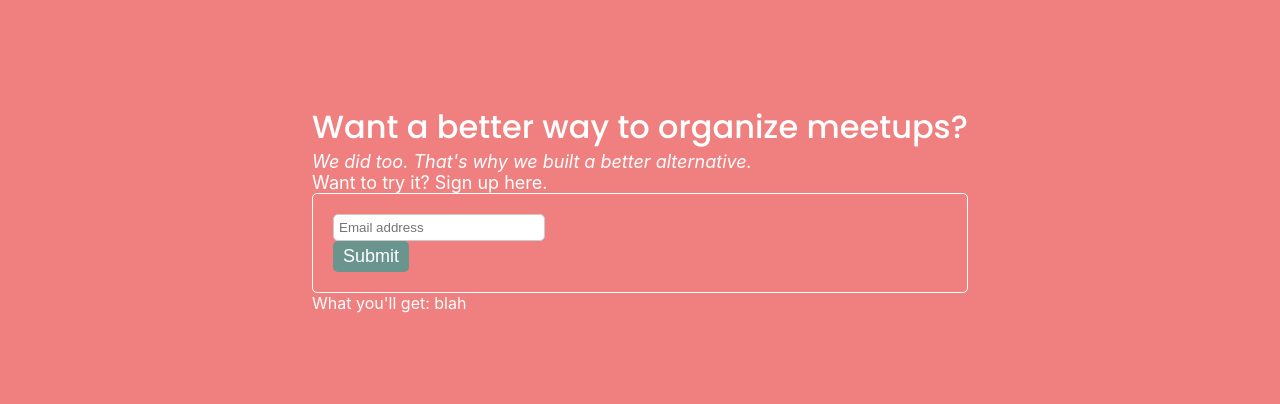
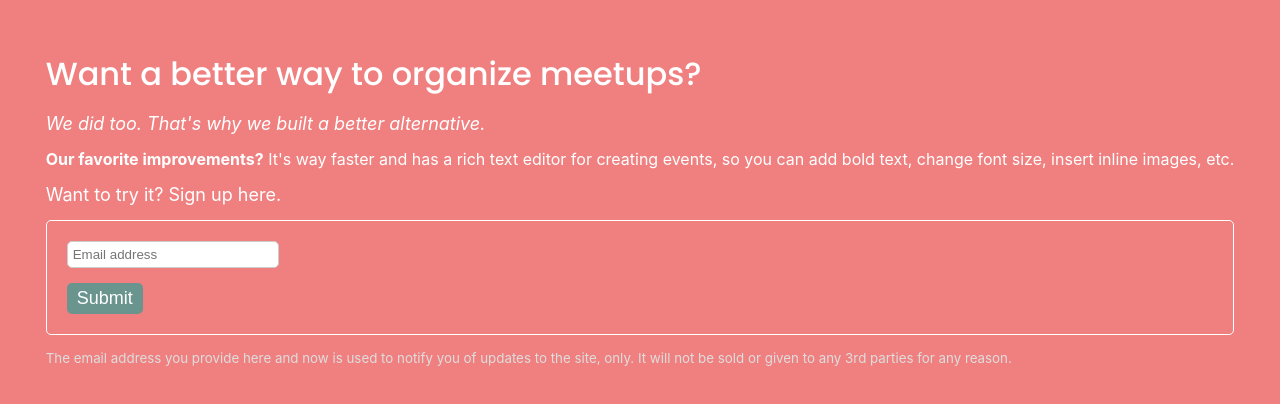
Before and after one commit to Tech-meet/tech-meet, a React (Create React App) app: page / in a window 1280 px wide. Shown: the part 192-596 px from the top of the page. Built offline with nearby package versions, Linux system fonts and the light colour scheme.

Commit message:
#7 Add privacy policy text; styling

```diff
--- a/src/components/PledgeForm.js
+++ b/src/components/PledgeForm.js
@@ -10,6 +10,10 @@ const StyledPledgeForm = styled(Form)`
   border: 1px white solid;
   border-radius: 5px;
   padding: 20px;
+
+  * + * {
+    margin-top: 15px;
+  }
 `
 
 const StyledField = styled(Field)`
--- a/src/pages/BetterMeetup.js
+++ b/src/pages/BetterMeetup.js
@@ -6,6 +6,10 @@ const StyledBetterApp = styled.div`
   display: flex;
   flex-direction: column;
   padding: 15px;
+
+  * + * {
+    margin-top: 15px;
+  }
 `
 
 const HeaderText = styled.div`
@@ -21,7 +25,7 @@ const MoreText = styled.div`
   font-style: italic;
 `
 
-const X = styled.div`
+const CallToAction = styled.div`
   color: white;
   font-size: large;
   color: white;
@@ -29,6 +33,11 @@ const X = styled.div`
 
 const WhatYoullGet = styled.div`
   color: white;
+`
+
+const Privacy = styled.div`
+  color: #ddd;
+  font-size: smaller;
 `
 
 export default class BetterMeetup extends Component {
@@ -39,9 +48,18 @@ export default class BetterMeetup extends Component {
         <MoreText>
           We did too. That's why we built a better alternative.
         </MoreText>
-        <X>Want to try it? Sign up here.</X>
+        <WhatYoullGet>
+          <strong>Our favorite improvements?</strong> It's way faster and has a
+          rich text editor for creating events, so you can add bold text, change
+          font size, insert inline images, etc.
+        </WhatYoullGet>
+        <CallToAction>Want to try it? Sign up here.</CallToAction>
         <PledgeForm />
-        <WhatYoullGet>What you'll get: blah</WhatYoullGet>
+        <Privacy>
+          The email address you provide here and now is used to notify you of
+          updates to the site, only. It will not be sold or given to any 3rd
+          parties for any reason.
+        </Privacy>
       </StyledBetterApp>
     )
   }
```
